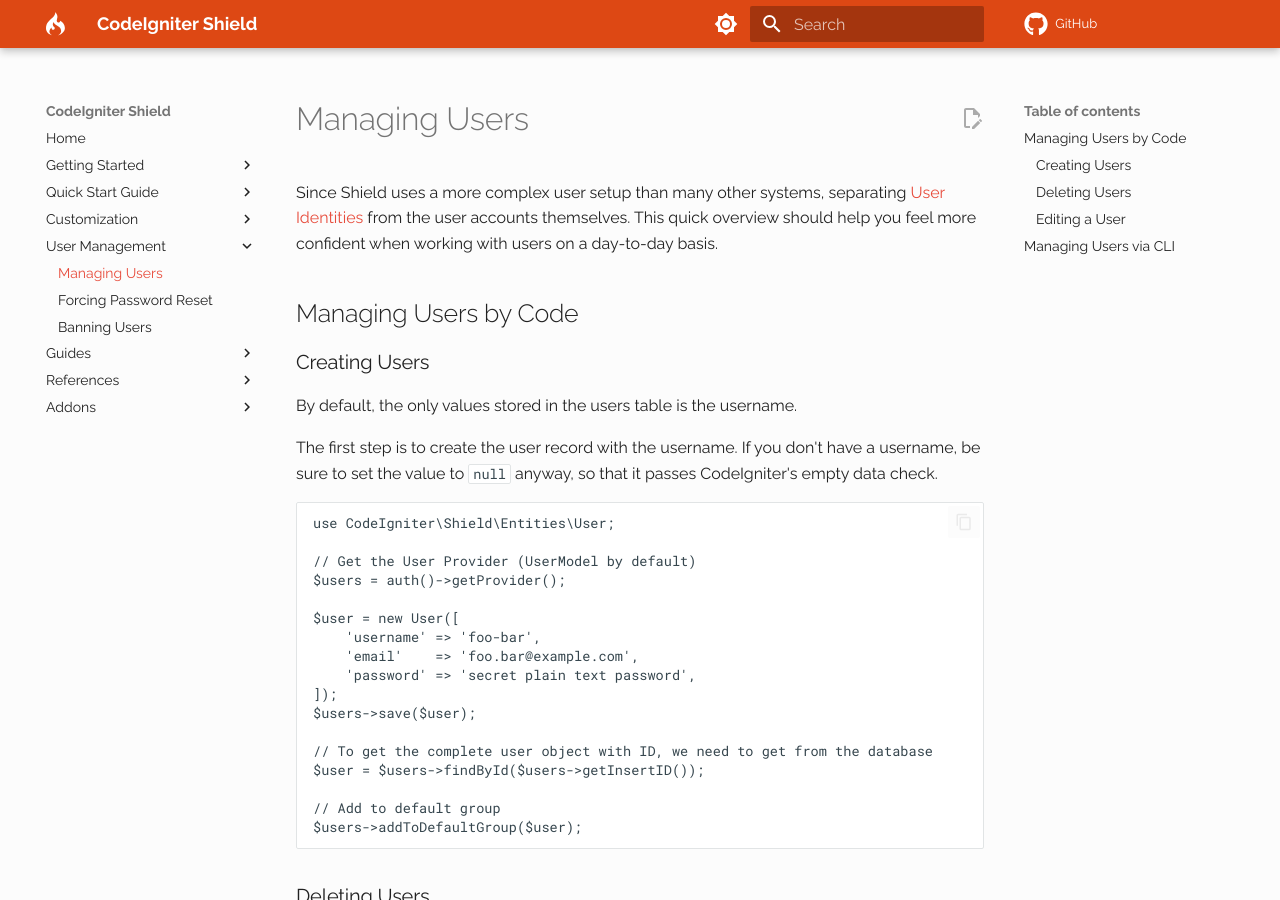
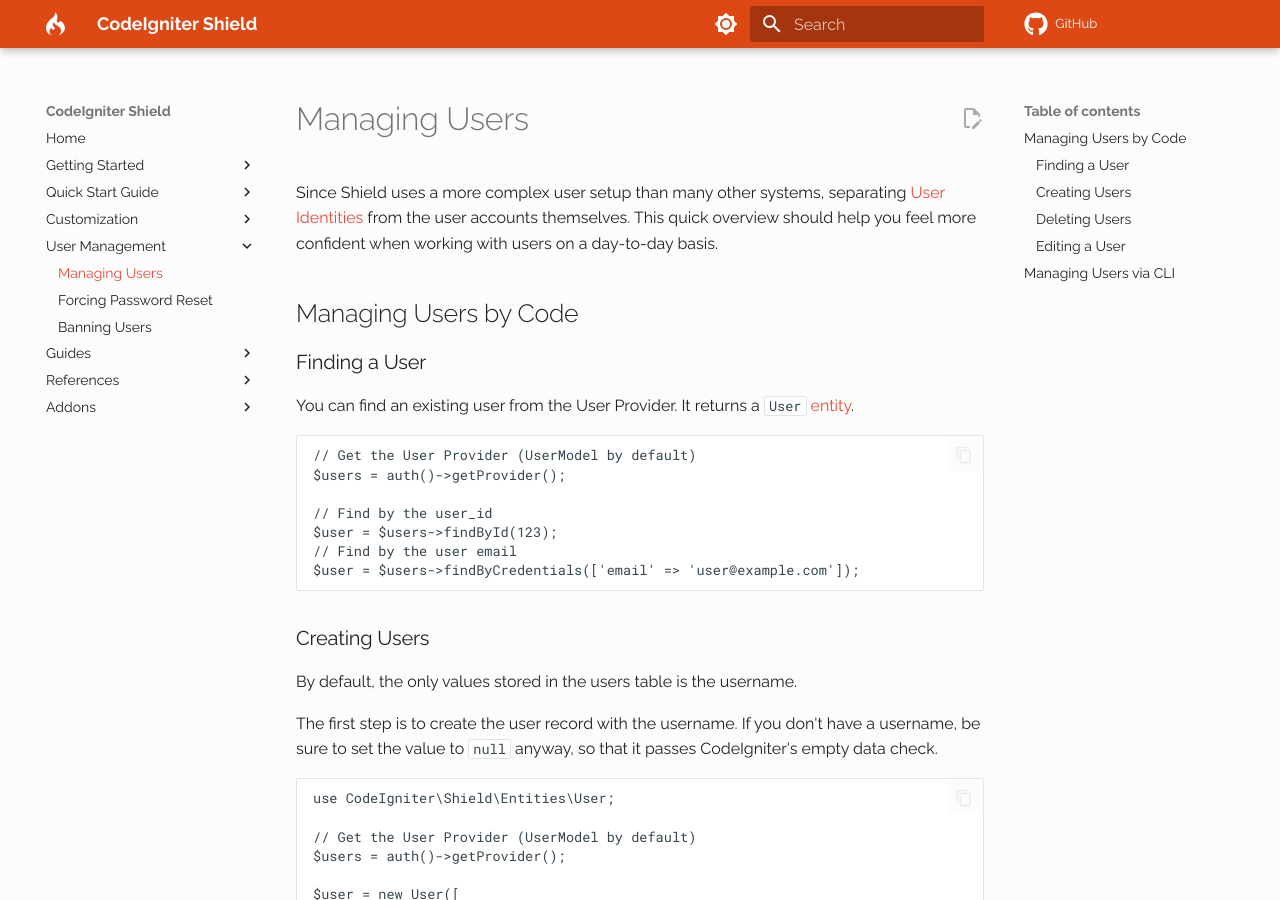
Before and after one commit to codeigniter4/shield, an MkDocs documentation site: the page built from docs/user_management/managing_users.md, in a window 1280 px wide and 900 px high. Built offline with MkDocs 1.6.1 and Material for MkDocs 9.7.7, drawn with Linux system fonts in a browser that asks for light colours; comment, search, counter and statistics services are not loaded; a style sheet for code colours, icons or effects is not loaded.

Commit message:
docs: add section "Finding a User"

````diff
--- a/docs/user_management/managing_users.md
+++ b/docs/user_management/managing_users.md
@@ -3,6 +3,21 @@
 Since Shield uses a more complex user setup than many other systems, separating [User Identities](../getting_started/concepts.md#user-identities) from the user accounts themselves. This quick overview should help you feel more confident when working with users on a day-to-day basis.
 
 ## Managing Users by Code
+
+### Finding a User
+
+You can find an existing user from the User Provider. It returns a `User`
+[entity](https://codeigniter.com/user_guide/models/entities.html).
+
+```php
+// Get the User Provider (UserModel by default)
+$users = auth()->getProvider();
+
+// Find by the user_id
+$user = $users->findById(123);
+// Find by the user email
+$user = $users->findByCredentials(['email' => 'user@example.com']);
+```
 
 ### Creating Users
 
````
